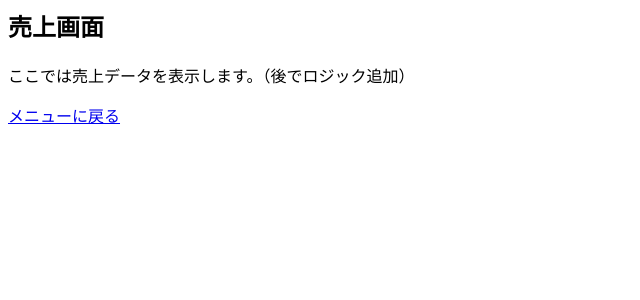
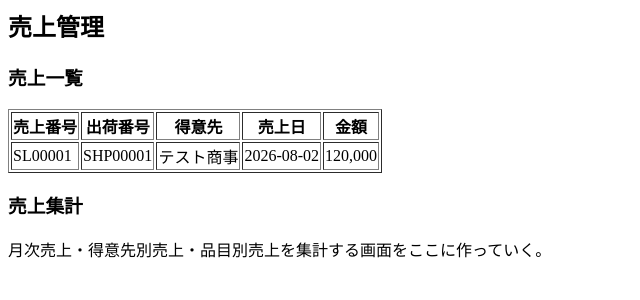
Before and after one commit to erp-mini-web/erp-mini, a Flask app: page /sales in a window 1280 px wide. Shown: the top 300 px of the page, without its empty margins (0-640 px from the left). Run offline with Flask 3, Linux system fonts and the light colour scheme.

Commit message:
Update sales.html

```diff
--- a/templates/sales.html
+++ b/templates/sales.html
@@ -1,5 +1,22 @@
-<h2>売上画面</h2>
+<h2>売上管理</h2>
 
-<p>ここでは売上データを表示します。（後でロジック追加）</p>
+<h3>売上一覧</h3>
+<table border="1">
+    <tr>
+        <th>売上番号</th>
+        <th>出荷番号</th>
+        <th>得意先</th>
+        <th>売上日</th>
+        <th>金額</th>
+    </tr>
+    <tr>
+        <td>SL00001</td>
+        <td>SHP00001</td>
+        <td>テスト商事</td>
+        <td>2026-08-02</td>
+        <td>120,000</td>
+    </tr>
+</table>
 
-<a href="/">メニューに戻る</a>
+<h3>売上集計</h3>
+<p>月次売上・得意先別売上・品目別売上を集計する画面をここに作っていく。</p>
```
